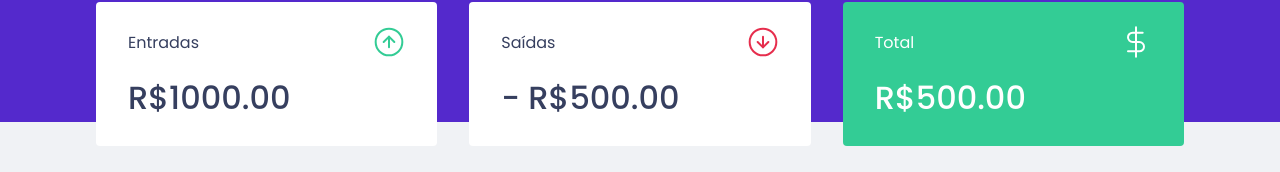
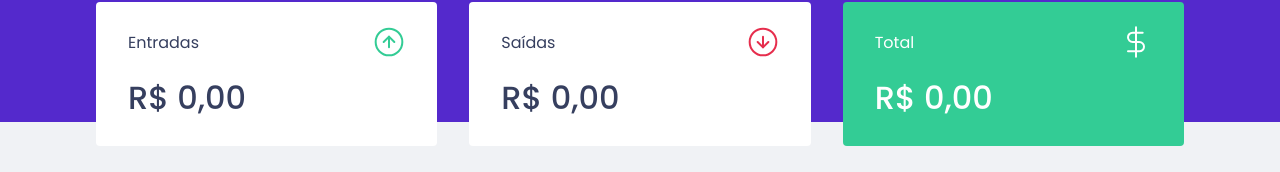
Before and after one commit to domuserk/Dt-Money, a React (Create React App) app: page / in a window 1280 px wide. Shown: the part 150-322 px from the top of the page. Built offline with nearby package versions, Linux system fonts and the light colour scheme; no server answers; what miragejs would draw is missing.

Commit message:
Create calculation function

```diff
--- a/src/components/Summary/index.tsx
+++ b/src/components/Summary/index.tsx
@@ -8,6 +8,22 @@
 export function Summary () {
   const { transactions } = useContext(TransactionsCoxtext);
 
+  const summary = transactions.reduce((acc, transaction) => {
+   if(transaction.type === 'deposit') {
+     acc.deposits += transaction.amount;
+     acc.total += transaction.amount;
+   } else {
+     acc.withdraws -= transaction.amount;
+     acc.total -= transaction.amount;
+   }
+
+   return acc;
+  },{
+    deposits: 0,
+    withdraws: 0,
+    total: 0
+  })
+
   return (
     <Container>
       <div>
@@ -15,7 +31,12 @@
           <p>Entradas</p>
           <img src={incomeImg} alt="Entradas" />
         </header>
-        <strong>R$1000.00</strong>
+        <strong>
+          {new Intl.NumberFormat('pt-BR', {
+            style: 'currency',
+            currency: 'BRL'
+          }).format(summary.deposits)}
+        </strong>
       </div>
 
       <div>
@@ -23,7 +44,12 @@
           <p>Saídas</p>
           <img src={outcomeImg} alt="Saídas" />
         </header>
-        <strong>- R$500.00</strong>
+        <strong>
+          {new Intl.NumberFormat('pt-BR',{
+            style: 'currency',
+            currency: 'BRL'
+          }).format(summary.withdraws)}
+        </strong>
       </div>
 
       <div className="highlight-background">
@@ -31,7 +57,12 @@
           <p>Total</p>
           <img src={totalImg} alt="Total" />
         </header>
-        <strong>R$500.00</strong>
+        <strong>
+         {new Intl.NumberFormat('pt-BR',{
+            style: 'currency',
+            currency: 'BRL'
+          }).format(summary.total)}
+        </strong>
       </div>
     </Container>
   )
```
